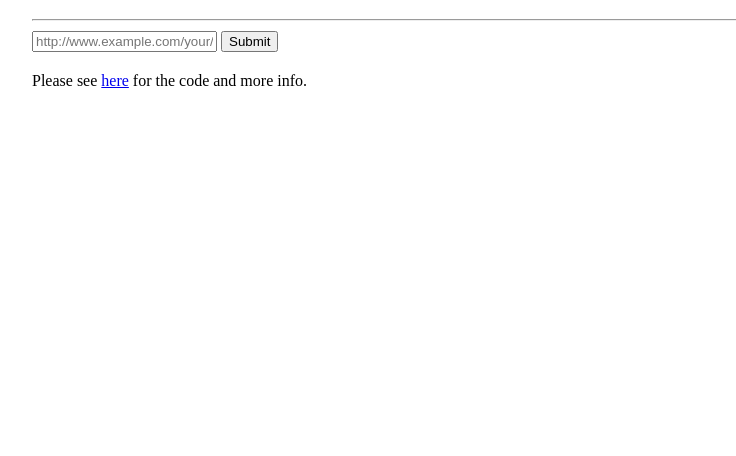
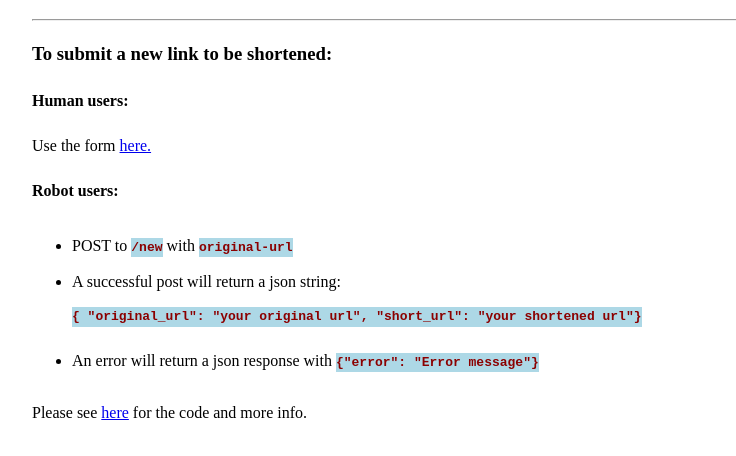
Before and after one commit to templetonpr/fcc-url-shortener, a website: page public/index.html in a window 1280 px wide. Shown: the part 72-528 px from the top of the page, without its empty margins (40-776 px from the left). Drawn offline with Linux system fonts and the light colour scheme.

Commit message:
Add instructions and client-side AJAX form

```diff
--- a/package.json
+++ b/package.json
@@ -20,7 +20,7 @@
   "dependencies": {
     "body-parser": "^1.15.0",
     "express": "^4.13.4",
-    "pg": "^4.5.4",
+    "pg": "^4.5.5",
     "serve-favicon": "^2.3.0",
     "validator": "^5.2.0"
   }
--- a/public/index.html
+++ b/public/index.html
@@ -18,7 +18,7 @@
     pre {
       color: darkred;
       font-weight: bold;
-      background-color: #eee;
+      background-color: lightblue;
       display: inline-block;
     }
   </style>
@@ -26,10 +26,16 @@
 <body>
   <h1>URL Shortener</h1>
   <hr>
-  <form action="/new" name="url-form" method="get">
-    <input type="url" name="original-url" id="original-url" placeholder="http://www.example.com/your/url/goes/here.php" required>
-    <input type="submit">
-  </form>
+  <h3>To submit a new link to be shortened:</h3>
+  <h4>Human users:</h4>
+  <p>Use the form <a href="./new">here.</a></p>
+  <h4>Robot users:</h4>
+  <ul>
+    <li>POST to <pre>/new</pre> with <pre>original-url</pre></li>
+    <li>A successful post will return a json string:<br>
+      <pre>{ "original_url": "your original url", "short_url": "your shortened url"}</pre></li>
+    <li>An error will return a json response with <pre>{"error": "Error message"}</pre></li>
+  </ul>
   <p>Please see <a href='https://github.com/templetonpr/fcc-url-shortener'>here</a> for the code and more info.</p>
 </body>
 </html>
--- a/server.js
+++ b/server.js
@@ -101,10 +101,11 @@ app.listen(port, () => {
   console.log("Server is running on port " + port + "\n");
 });
 
-let handleDbError = (err, client) => {
+let handleDbError = (err, client, res) => {
   if (!err) {
     return false; // no error, continue with the request
   } else if (client) done(client); // remove client from connection pool
+  console.error(err);
   res.status(500).json({error: "Internal server error. Please try again in a moment."});
   return true;
 };
```
Also changed, not shown: public/newUrl.html (+22 -2 lines).
